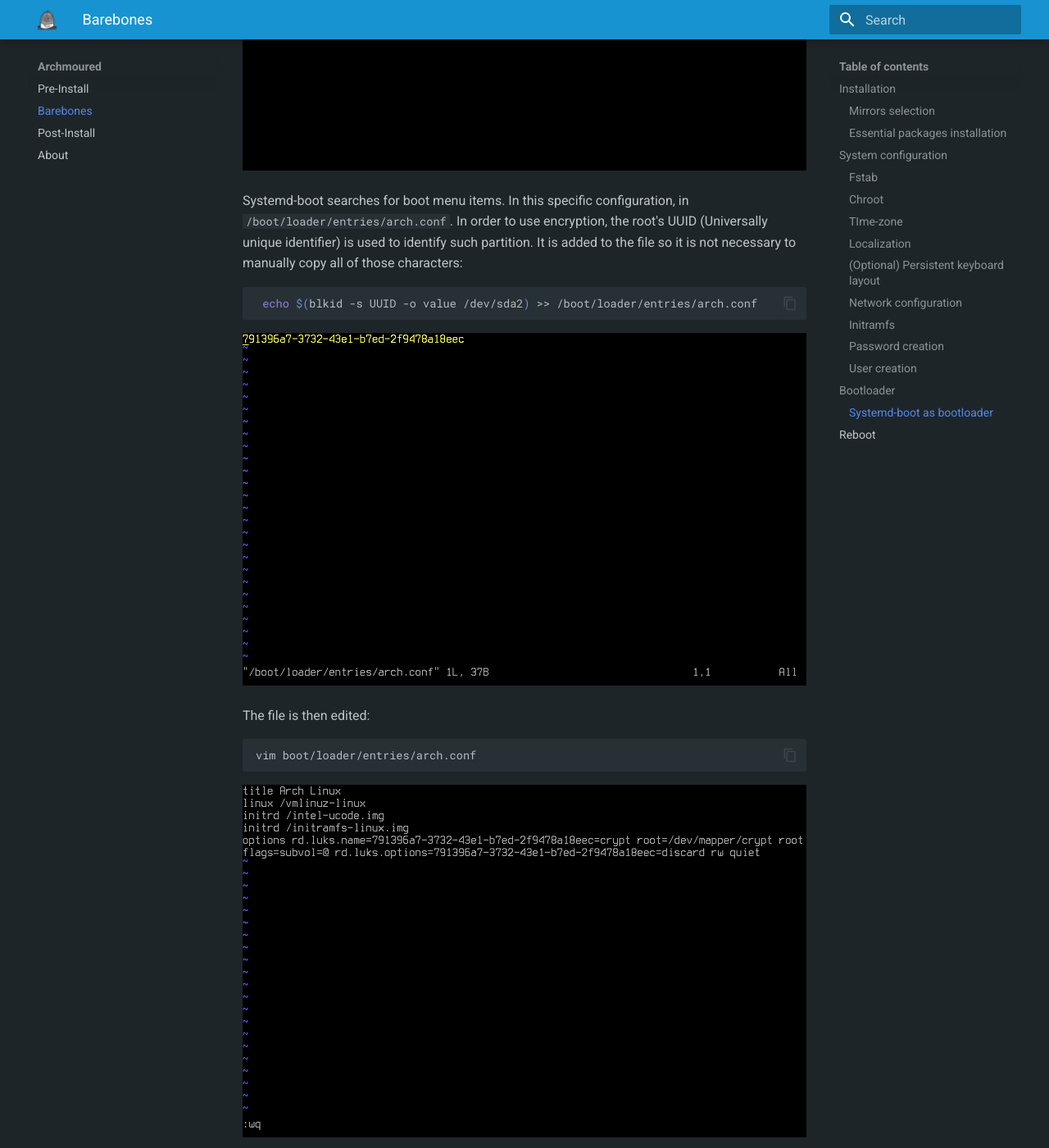
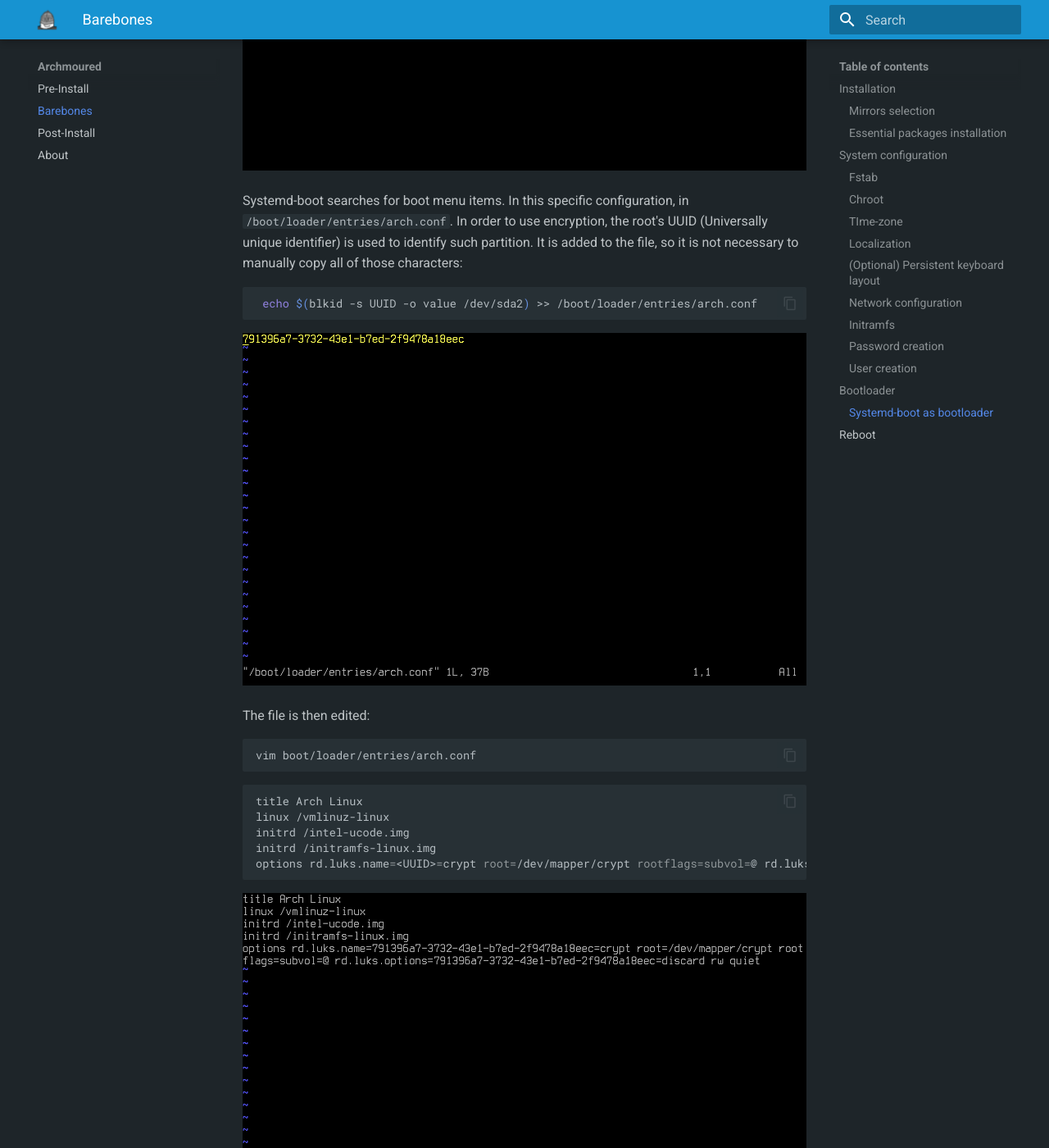
Before and after one commit to hvanjerdz/archmoured, an MkDocs documentation site: the page built from docs/barebones.md, in a window 1280 px wide and 1400 px high, scrolled down 9075 px. Shown: the whole window at 82% size. Built offline with MkDocs 1.6.1 and Material for MkDocs 9.7.7, drawn with Linux system fonts in a browser that asks for light colours; some of the changed text lies outside the part shown.

````diff
--- a/docs/barebones.md
+++ b/docs/barebones.md
@@ -85,7 +85,7 @@ hwclock --systohc
 
 ### Localization
 
-To make use of the english language in the system, ```en_US.UTF-8 UTF-8```  found in ```/etc/locale.gen``` must be uncommented:
+To make use of the English language in the system, ```en_US.UTF-8 UTF-8``` found in ```/etc/locale.gen``` must be uncommented:
 
 ```sh
 vim /etc/locale.gen
@@ -287,7 +287,7 @@ between OS and EFI related files is not wanted:
 
 Systemd-boot searches for boot menu items. In this specific configuration, in ```/boot/loader/entries/arch.conf```.
 In order to use encryption, the root's UUID (Universally unique identifier) is used to identify such partition.
-It is added to the file so it is not necessary to manually copy all of those characters:
+It is added to the file, so it is not necessary to manually copy all of those characters:
 
 ```sh
  echo $(blkid -s UUID -o value /dev/sda2) >> /boot/loader/entries/arch.conf
@@ -299,6 +299,14 @@ The file is then edited:
 
 ```sh
 vim boot/loader/entries/arch.conf
+```
+
+```sh
+title Arch Linux
+linux /vmlinuz-linux
+initrd /intel-ucode.img
+initrd /initramfs-linux.img
+options rd.luks.name=<UUID>=crypt root=/dev/mapper/crypt rootflags=subvol=@ rd.luks.options=<UUID>=discard rw quiet
 ```
 
 ![Archconf.png](img/Archconf.png)
````
Also changed, not shown: other parts of docs/barebones.md (+3 -3 lines), docs/about.md (+1 -1 lines), docs/index.md (+12 -13 lines), docs/post-install.md (+4 -4 lines), 1 other file.
